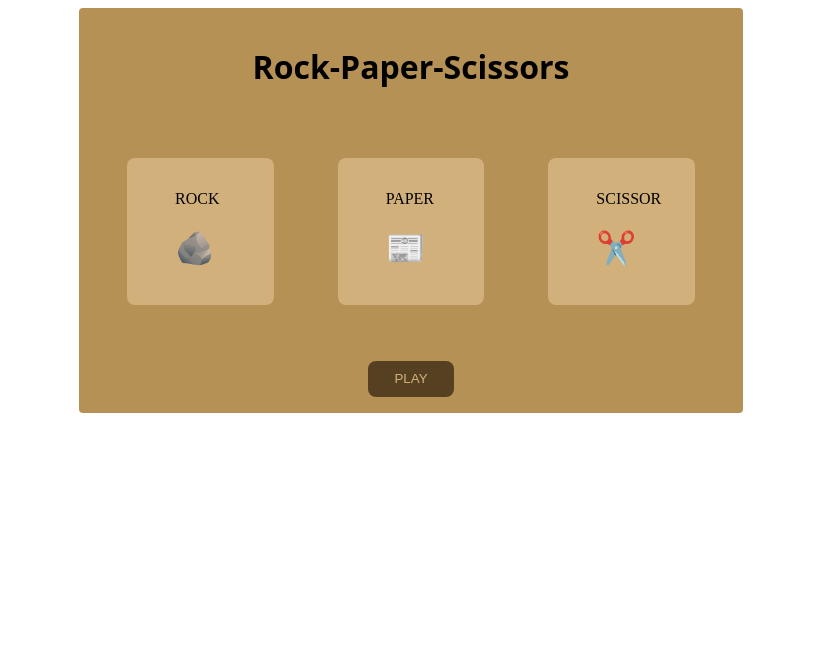
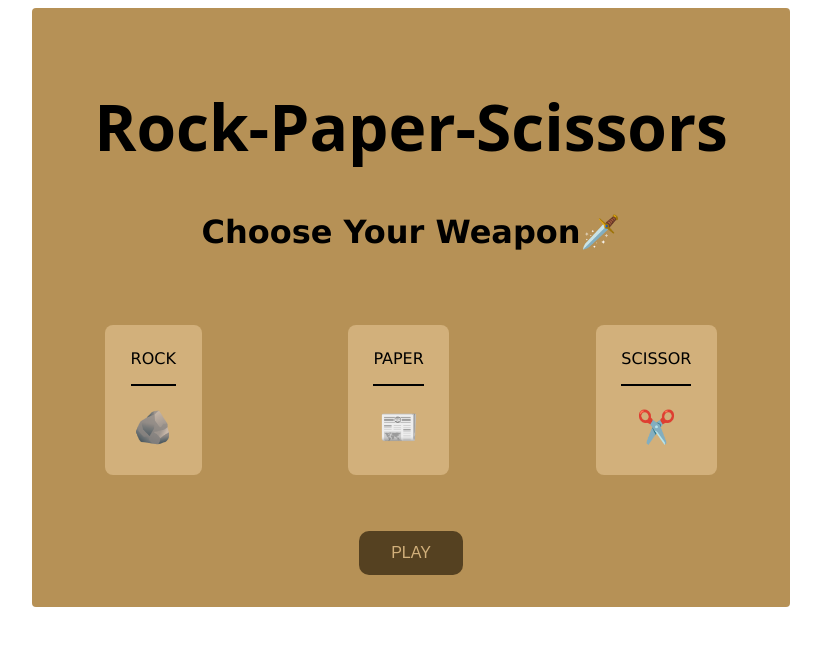
Before and after one commit to Sulaymancodes/Rock-paper-scissors, a plain HTML site: page index.html in a window 1280 px wide. Shown: the whole page, without its empty margins (229-1050 px from the left). Drawn offline with Linux system fonts and the light colour scheme; a web font is replaced by a local one.

Commit message:
Added Styling for Weapons Container

```diff
--- a/index.html
+++ b/index.html
@@ -11,18 +11,22 @@
 </head>
 <body>
     <div class="main-container">
-        <h1 class="container_text">Rock-Paper-Scissors</h1>
+        <h1 class="container_heading_text">Rock-Paper-Scissors</h1>
+        <h2 class="subheading_text">Choose Your Weapon🗡️</h2>
         <div class="game-container">
             <div class="game-container_box">
                 <p>ROCK</p>
+                <hr>
                 <h1>🪨</h1>
             </div>
             <div class="game-container_box">
                 <p>PAPER</p>
+                <hr>
                 <h1>📰</h1>
             </div>
             <div class="game-container_box">
                 <p>SCISSOR</p>
+                <hr>
                 <h1>✂️</h1>
             </div>
         </div>
--- a/style.css
+++ b/style.css
@@ -1,16 +1,21 @@
 body{
-
+    font-family: 'Lucida Sans', 'Lucida Sans Regular', 'Lucida Grande', 'Lucida Sans Unicode', Geneva, Verdana, sans-serif;
 }
 .main-container{
     background-color: rgb(182, 145, 86);
-    width: 50%;
+    width: 60%;
     margin: 0 auto;
-    padding: 1em;
+    padding: 2em 0;
     border-radius: 4px;
 }
-.container_text{
+.container_heading_text{
     font-family: 'Honk', system-ui;
     text-align: center;
+    font-size: 4rem;
+}
+.subheading_text{
+    text-align: center;
+    font-size: 2rem;
 }
 .game-container{
     padding: 3em 0;
@@ -19,9 +24,15 @@ body{
 }
 .game-container_box{
     border-radius: 8px;
-    width: 8%;
     background-color: rgb(210, 176, 123);
-    padding: 1em 3em;
+    padding: .5em 1.6em;
+    text-align: center;
+}
+.game-container_box:active{
+    border: 1.5px solid black;
+}
+hr{
+    border: 1px solid black;
 }
 .play_btn{
     display: flex;
@@ -29,9 +40,10 @@ body{
     margin-top: .5em;
 }
 button{
-    border-radius: 8px;
+    border-radius: 10px;
     background-color: rgb(85, 65, 33);
     color: rgb(210, 176, 123);
     padding: .8em 2em;
+    font-size: 1rem;
     border: none;
 }
```
